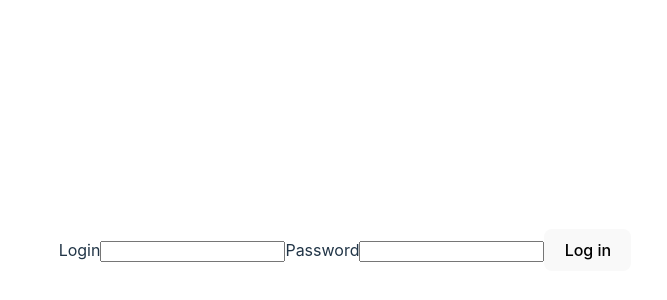
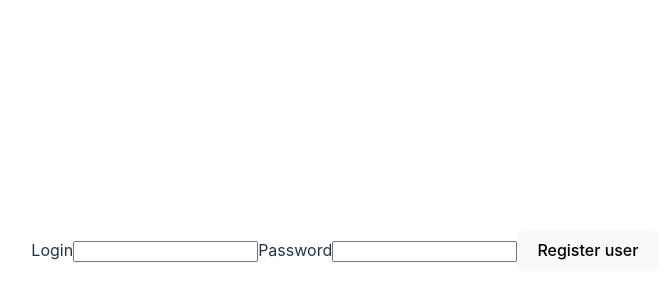
Before and after one commit to kw-00/the-tree, a React (Vite) app in the folder frontend/: page / in a window 1280 px wide. Shown: the part 150-450 px from the top of the page, without its empty margins (295-962 px from the left). Built offline with nearby package versions, Linux system fonts and the light colour scheme; no server answers.

Commit message:
Fix submit button text

```diff
--- a/frontend/src/features/auth/pages/RegisterPage.tsx
+++ b/frontend/src/features/auth/pages/RegisterPage.tsx
@@ -19,7 +19,7 @@ export default function RegisterPage() {
     return (
         <>
             <div>
-                <CredentialForm callback={handleSubmit} submitButtonText="Log in"/>
+                <CredentialForm callback={handleSubmit} submitButtonText="Register user"/>
             </div>
         </>
     )
```
